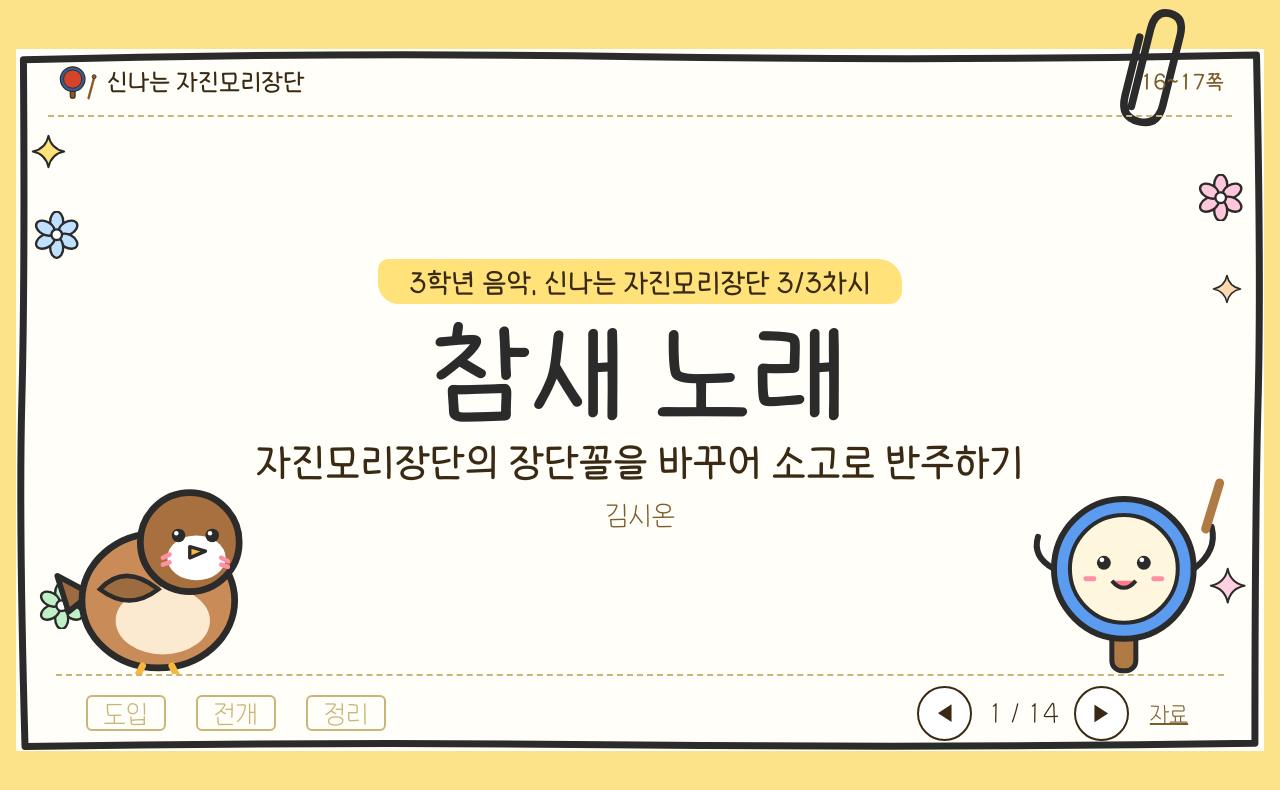
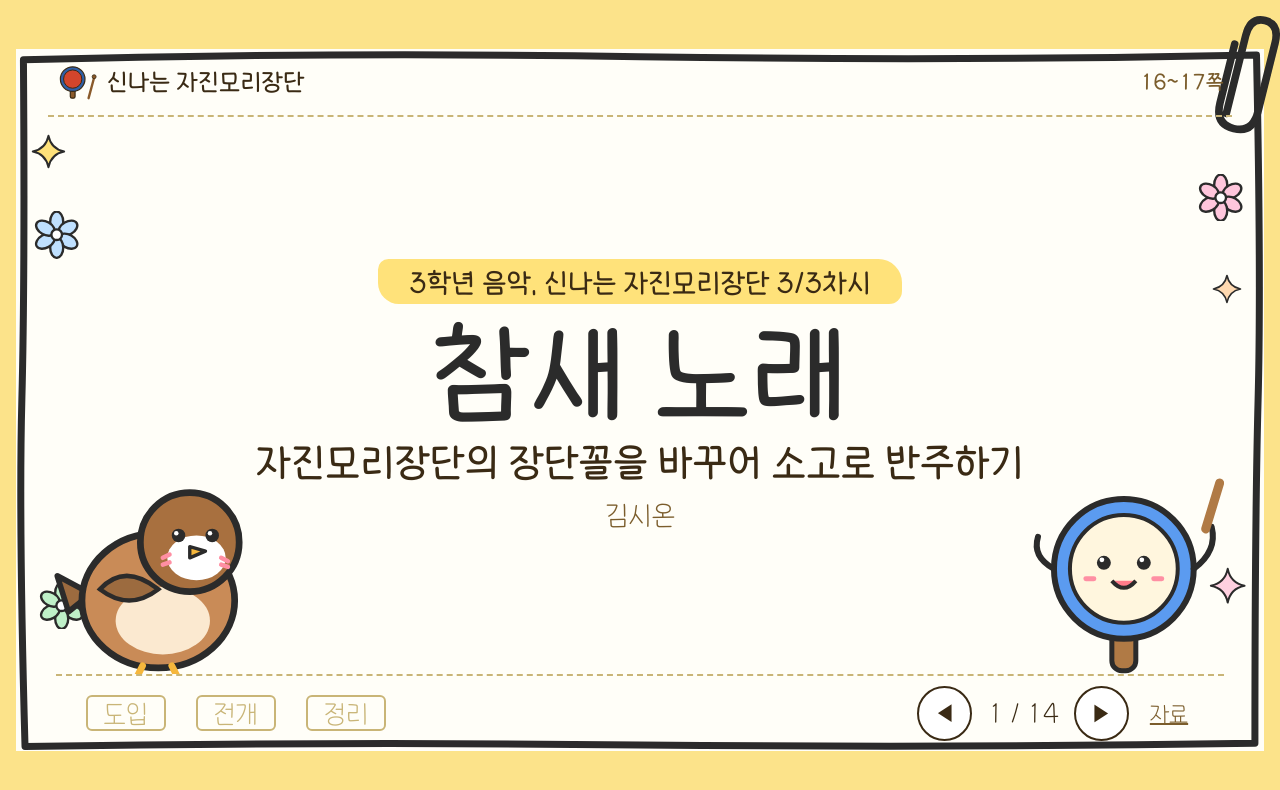
Before and after one commit to S2ionn/chamsae-lesson, a plain HTML site: page index.html in a window 1280 px wide. Drawn offline with Linux system fonts and the light colour scheme.

Commit message:
클립 위치를 모서리로 옮기기
Co-Authored-By: Claude Opus 5.5 <noreply@anthropic.com>

```diff
--- a/index.html
+++ b/index.html
@@ -241,7 +241,7 @@
   .deco { position: absolute; inset: 0; pointer-events: none; z-index: 0; }
   .deco .d-border { position: absolute; inset: -0.4em; }
   .deco .d-border svg { width: 100%; height: 100%; display: block; }
-  .deco .d-clip { position: absolute; right: 3.2em; top: -1.9em; width: 2.6em; transform: rotate(14deg); }
+  .deco .d-clip { position: absolute; right: -0.6em; top: -1.6em; width: 2.6em; transform: rotate(14deg); }
   .deco .d { position: absolute; width: 1.9em; }
   .deco .d1 { left: 0.7em; top: 6.5em; } .deco .d2 { right: 0.8em; top: 5em; }
   .deco .d3 { left: 0.9em; bottom: 4.6em; } .deco .d4 { left: 0.6em; top: 3.4em; width: 1.4em; }
```
